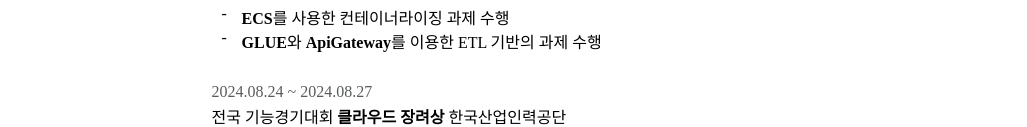
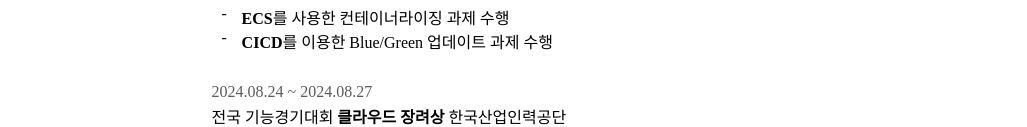
Before and after one commit to wngnl05/Portfolio, a plain HTML site: page index.html in a window 1280 px wide. Shown: the part 1134-1261 px from the top of the page, without its empty margins (126-1153 px from the left). Drawn offline with Linux system fonts and the light colour scheme.

Commit message:
Update index.html

```diff
--- a/index.html
+++ b/index.html
@@ -97,7 +97,7 @@
                     <span>지방 기능경기대회 <b>클라우드 금메달</b> 한국산업인력공단</span>
                     <ul>
                         <li><b>ECS</b>를 사용한 컨테이너라이징 과제 수행</li>
-                        <li><b>GLUE</b>와 <b>ApiGateway</b>를 이용한 ETL 기반의 과제 수행</li>
+                        <li><b>CICD</b>를 이용한 Blue/Green 업데이트 과제 수행</li>
                     </ul>
                 </div>
 
```
